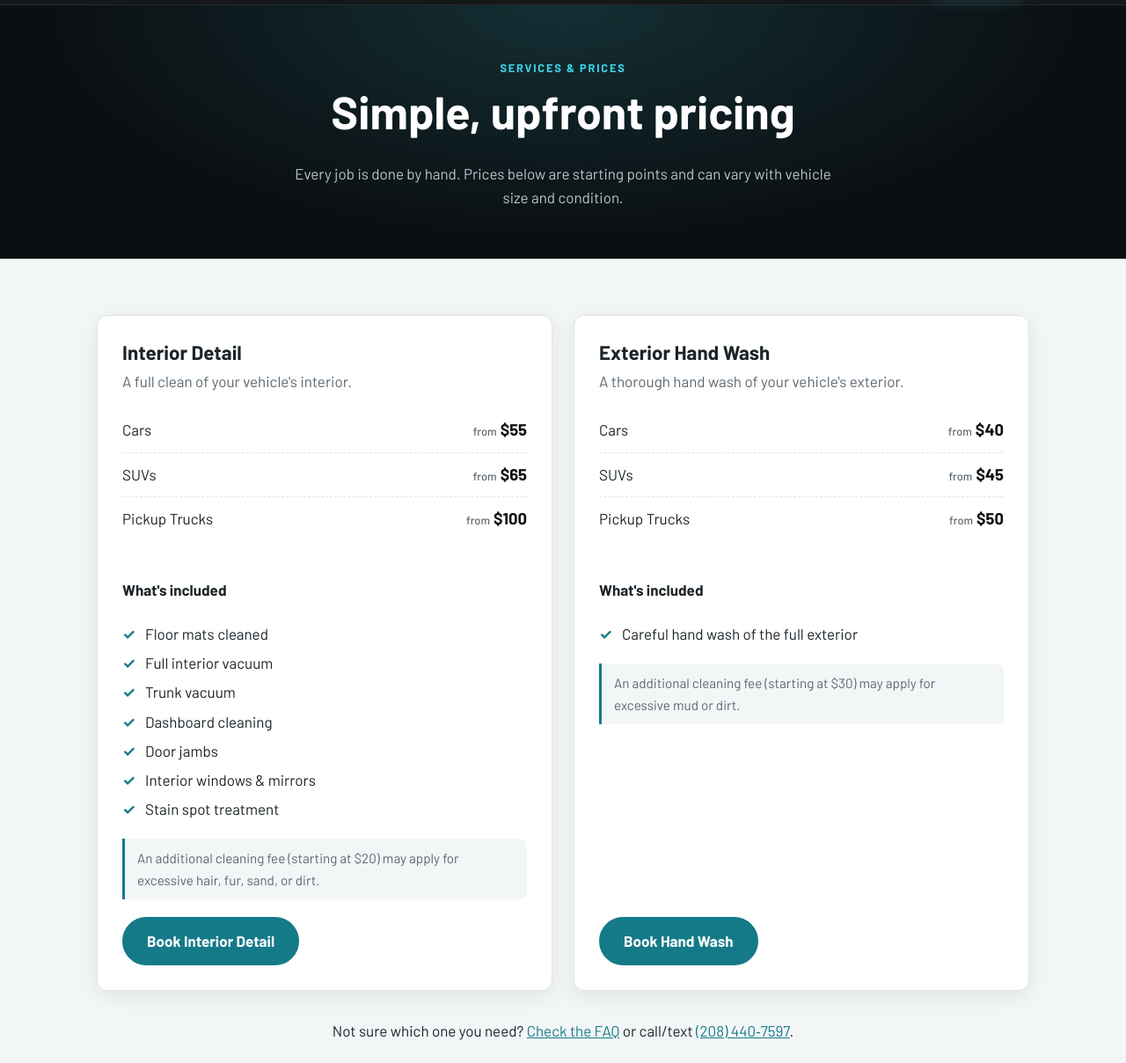
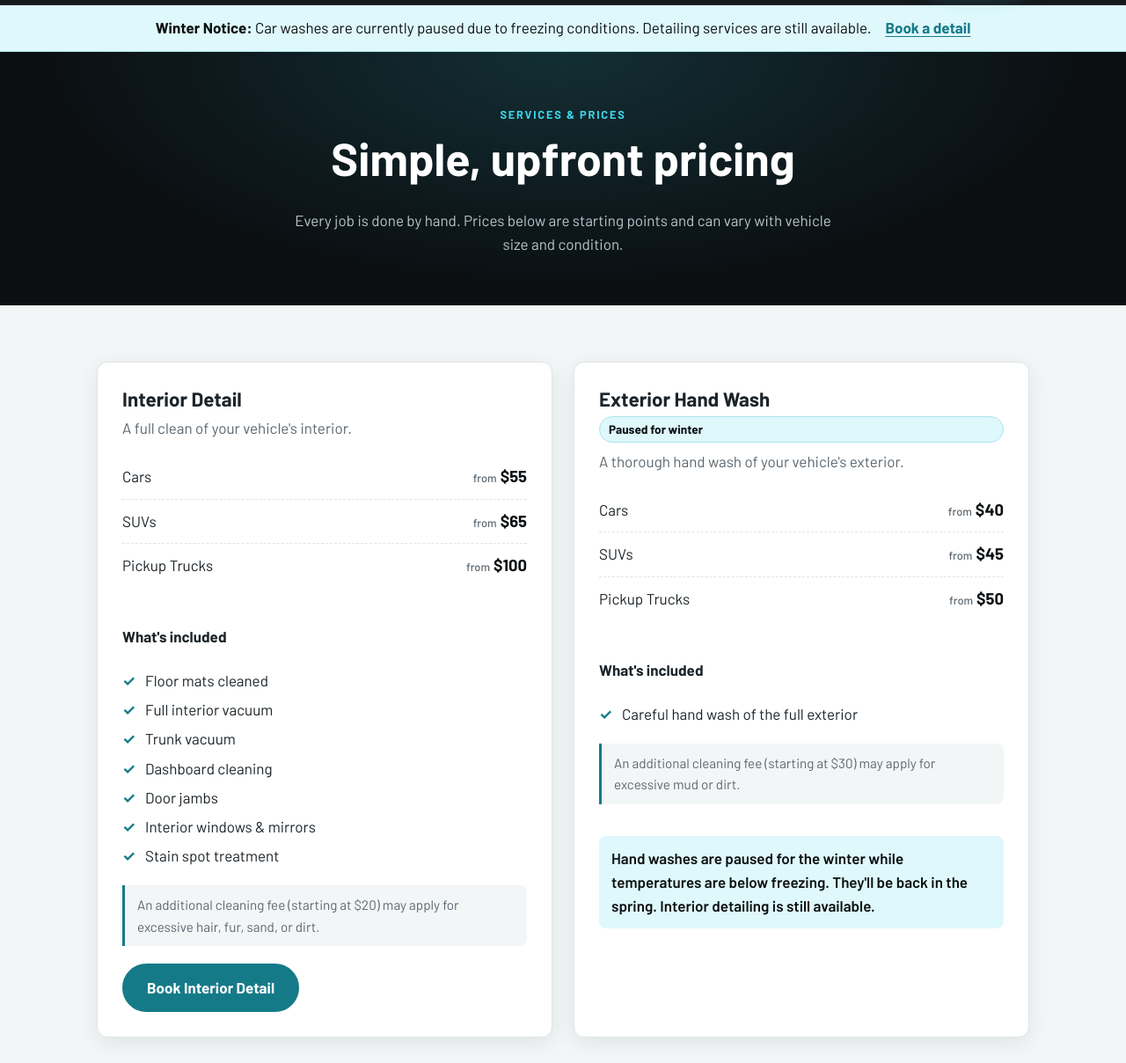
Before and after one commit to Vargas-2025/Wyatt-Autoglow-, a plain HTML site: page services.html in a window 1280 px wide. Shown: the part 67-1275 px from the top of the page at 88% size. Drawn offline with Linux system fonts and the light colour scheme.

Commit message:
Add winter notice pausing car washes; detailing still available
Co-Authored-By: Claude Opus 5.5 <noreply@anthropic.com>

```diff
--- a/services.html
+++ b/services.html
@@ -26,6 +26,13 @@
       <button class="nav-toggle" type="button" aria-label="Menu" aria-expanded="false" aria-controls="nav-links"><span class="nav-toggle-bars"></span></button>
     </nav>
   </header>
+
+  <aside class="winter-notice" aria-label="Winter service notice">
+    <div class="wrap winter-notice-inner">
+      <p><strong>Winter Notice:</strong> Car washes are currently paused due to freezing conditions. Detailing services are still available.</p>
+      <a href="https://calendar.app.google/giWWupT6JsWDgpM17" target="_blank" rel="noopener">Book a detail</a>
+    </div>
+  </aside>
 
   <main>
     <section class="page-hero">
@@ -67,6 +74,7 @@
 
         <article class="service-card" id="exterior">
           <h3>Exterior Hand Wash</h3>
+          <p class="paused-tag">Paused for winter</p>
           <p class="lead">A thorough hand wash of your vehicle's exterior.</p>
 
           <ul class="price-list">
@@ -82,7 +90,7 @@
 
           <p class="note">An additional cleaning fee (starting at $30) may apply for excessive mud or dirt.</p>
 
-          <a class="btn" href="https://calendar.app.google/giWWupT6JsWDgpM17" target="_blank" rel="noopener">Book Hand Wash</a>
+          <p class="paused-note">Hand washes are paused for the winter while temperatures are below freezing. They'll be back in the spring. Interior detailing is still available.</p>
         </article>
 
       </div>
--- a/style.css
+++ b/style.css
@@ -201,6 +201,29 @@ a { color: var(--teal); }
 .nav-open .nav-toggle-bars { background: transparent; }
 .nav-open .nav-toggle-bars::before { transform: translateY(6px) rotate(45deg); }
 .nav-open .nav-toggle-bars::after { transform: translateY(-6px) rotate(-45deg); }
+
+/* ---------- Winter service notice ---------- */
+.winter-notice {
+  background: #dff8fb;
+  border-bottom: 1px solid #a9e5ec;
+  color: var(--ink);
+}
+.winter-notice-inner {
+  min-height: 52px;
+  display: flex;
+  align-items: center;
+  justify-content: center;
+  gap: 16px;
+  padding-block: 10px;
+  text-align: center;
+}
+.winter-notice p { margin: 0; }
+.winter-notice a {
+  flex: 0 0 auto;
+  color: var(--teal);
+  font-weight: 700;
+  text-underline-offset: 3px;
+}
 
 /* ---------- Home hero ---------- */
 .hero {
@@ -592,6 +615,11 @@ a { color: var(--teal); }
   :root { --header-h: 64px; }
   .logo img { height: 44px; }
   .nav-book { padding: 8px 16px; font-size: 0.95rem; }
+  .winter-notice-inner {
+    flex-direction: column;
+    gap: 4px;
+    padding-block: 12px;
+  }
   .section { padding-block: 48px; }
   .before-after-grid { grid-template-columns: 1fr 1fr; gap: 8px; }
   .photo-card img { height: 180px; }
@@ -608,3 +636,24 @@ a { color: var(--teal); }
 /* Instagram */
 .page-hero a:not(.btn) { color: var(--glow); }
 .contact-cards { max-width: 980px; }
+
+/* ---------- Paused service (winter) ---------- */
+.paused-tag {
+  display: inline-block;
+  margin: 0 0 8px;
+  padding: 3px 10px;
+  border-radius: 999px;
+  background: #dff8fb;
+  border: 1px solid #a9e5ec;
+  color: var(--ink);
+  font-size: 0.85rem;
+  font-weight: 700;
+}
+.paused-note {
+  margin: 16px 0 0;
+  padding: 12px 14px;
+  border-radius: 8px;
+  background: #dff8fb;
+  color: var(--ink);
+  font-weight: 600;
+}
```
Also changed, not shown: faq.html (+7 -0 lines), index.html (+8 -0 lines), proof.html (+7 -0 lines).
